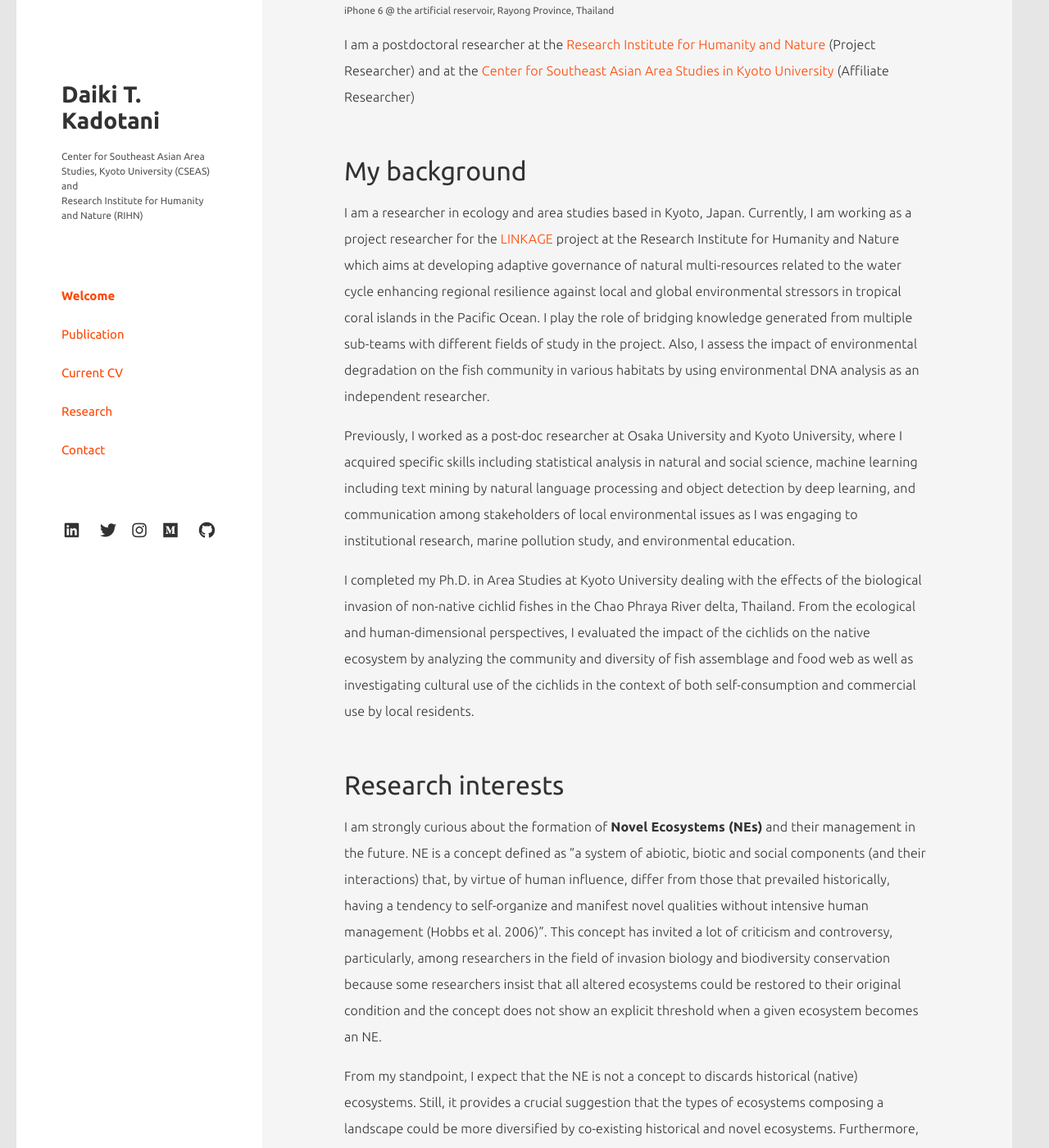
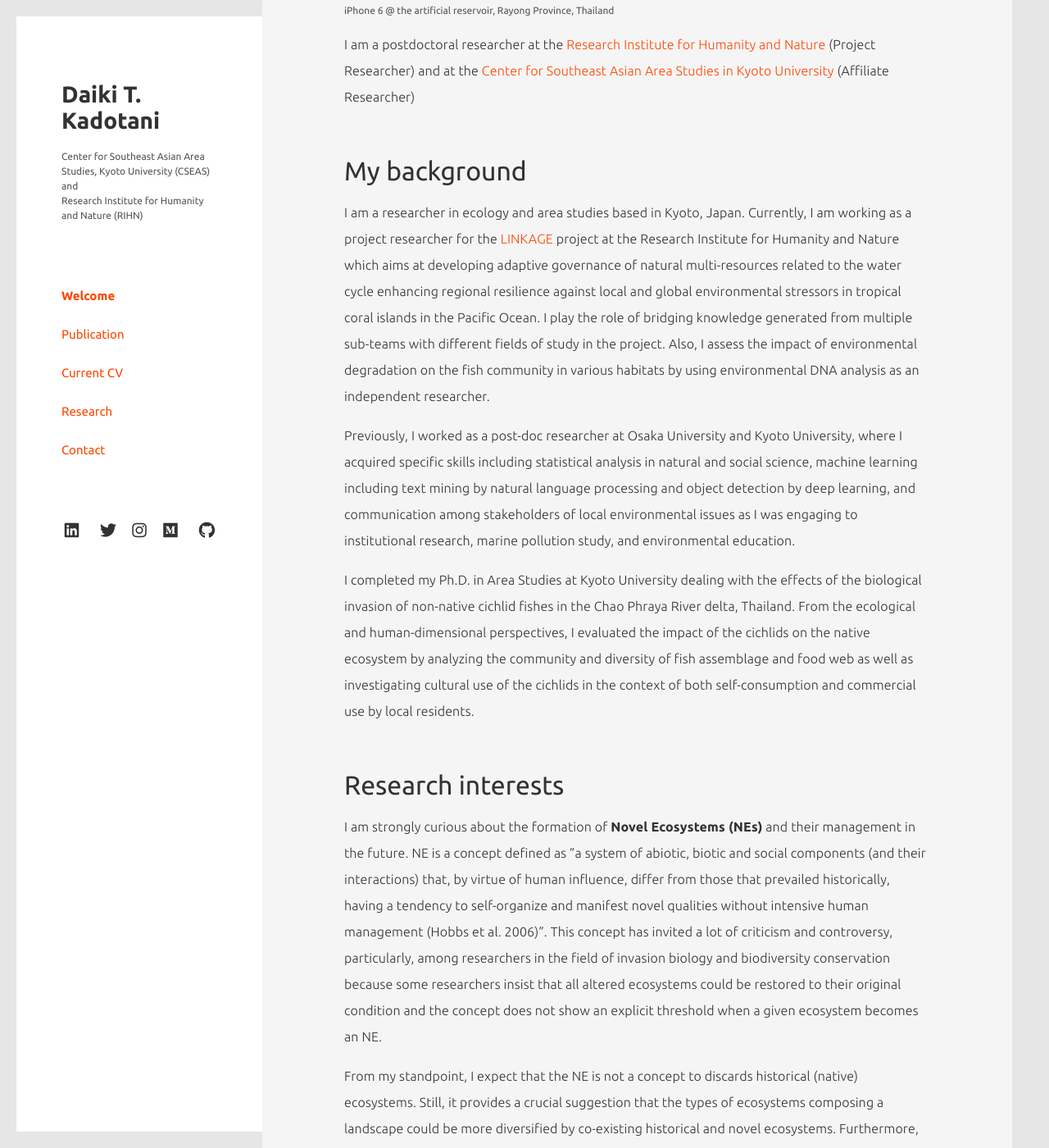
Before and after one commit to tjdk1992/tjdk1992.github.io, a Jekyll site: the page built from index.md, in a window 1280 px wide and 1400 px high, scrolled down 620 px. Shown: the whole window at 82% size. Built offline with Jekyll 4.4.1, drawn with Linux system fonts in a browser that asks for light colours; nearby versions of some CDN libraries.

Commit message:
update site

```diff
--- a/_layouts/default.html
+++ b/_layouts/default.html
@@ -6,7 +6,6 @@
 <body>
   <div class="total">
     <div id="left-column">
-      <div id="left-column-inner">
       <header id="global-head">
         <h1 id="Researcher">{{ site.data.profile.name }}</h1>
         <p>
@@ -17,7 +16,6 @@
       </header>
 
       {% include sidebar.html %}
-      </div>
     </div>
 
     <div id="nav-toggle" aria-label="Menu" aria-expanded="false" role="button" tabindex="0">
--- a/assets/css/layout.css
+++ b/assets/css/layout.css
@@ -7,25 +7,25 @@
   margin: 0 auto;
   padding: 20px;
   display: flex;
-  align-items: stretch;
+  align-items: flex-start;
   gap: 0;
 }
 
-/* 左カラムの外箱：main と同じ高さまで伸ばす */
+/* 左カラム */
+
 #left-column {
   flex: 0 0 300px;
   width: 300px;
   background: #ffffff;
-  align-self: stretch;
-}
 
-/* sticky にするのは中身だけ */
-#left-column-inner {
+  display: flex;
+  flex-direction: column;
+
   position: sticky;
   top: 20px;
-  min-height: calc(100vh - 40px);
-  display: flex;
-  flex-direction: column;
+
+  height: calc(100vh - 40px);
+  align-self: flex-start;
 }
 
 /* header */
@@ -54,6 +54,7 @@
 #main {
   flex: 1 1 auto;
   min-width: 0;
+
   height: auto;
   overflow: visible;
 }
@@ -73,6 +74,7 @@
 /* mobile */
 
 @media screen and (max-width: 900px) {
+
   body {
     overflow-x: hidden;
   }
@@ -84,13 +86,9 @@
 
   #left-column {
     width: 100%;
-    background: transparent;
-  }
-
-  #left-column-inner {
     position: static;
     top: auto;
-    min-height: auto;
+    background: transparent;
     display: block;
   }
 
@@ -107,16 +105,20 @@
     top: 0;
     right: -270px;
     left: auto;
+
     width: 270px;
     height: 100vh;
+
     padding: 90px 20px 25px 25px;
     margin: 0;
+
     background: #fff;
+
     overflow-y: auto;
+
     transition: right .35s ease-in-out;
+
     z-index: 300;
-    flex: none;
-    display: block;
   }
 
   body.open #sidebar {
@@ -131,14 +133,20 @@
     position: fixed;
     top: 16px;
     right: 16px;
+
     width: 44px;
     height: 44px;
+
     background: rgba(255,255,255,0.95);
+
     border-radius: 6px;
+
     z-index: 400;
+
     display: flex;
     align-items: center;
     justify-content: center;
+
     cursor: pointer;
   }
 
@@ -168,12 +176,17 @@
 
   #overlay {
     display: block;
+
     position: fixed;
     inset: 0;
+
     background: rgba(0,0,0,0.25);
+
     opacity: 0;
     visibility: hidden;
+
     transition: .25s ease-in-out;
+
     z-index: 250;
   }
 
```
Lines whose indentation alone changed are shown as unchanged.
